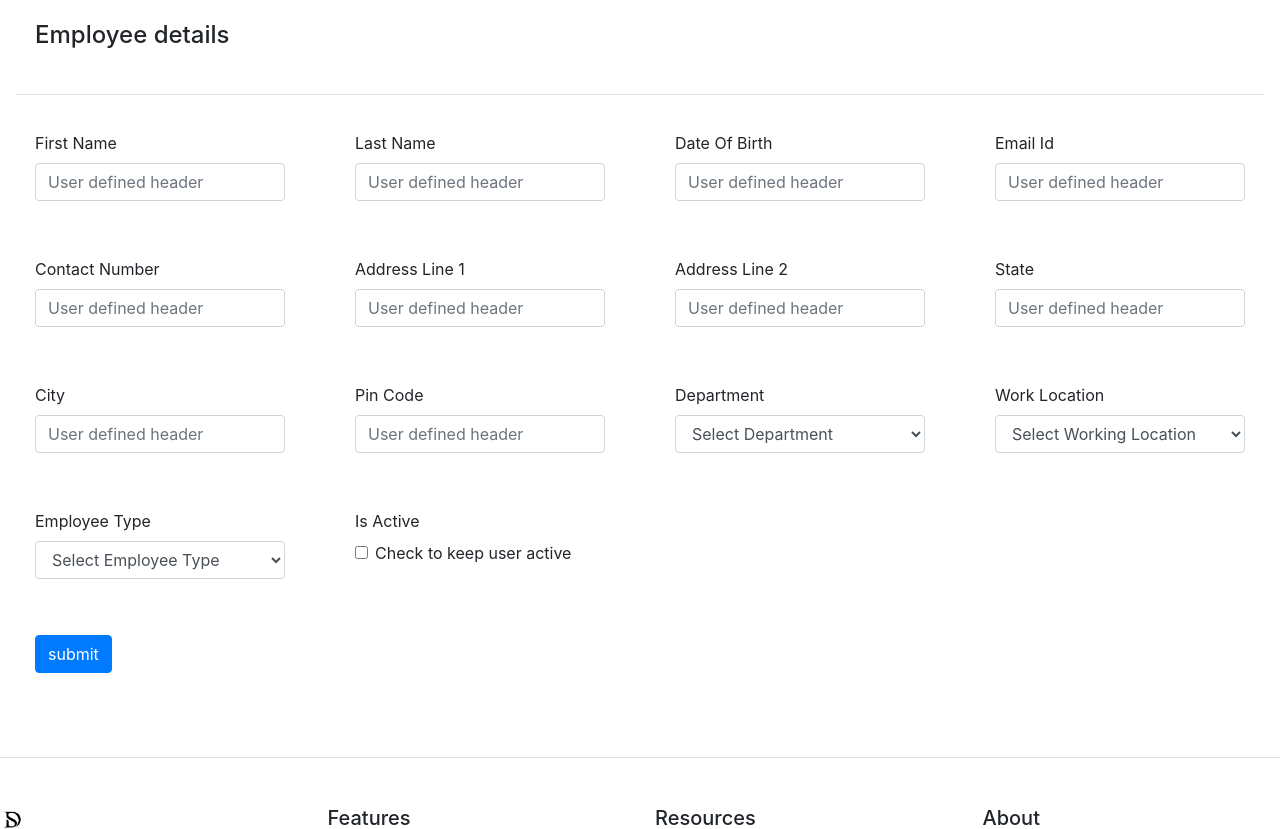
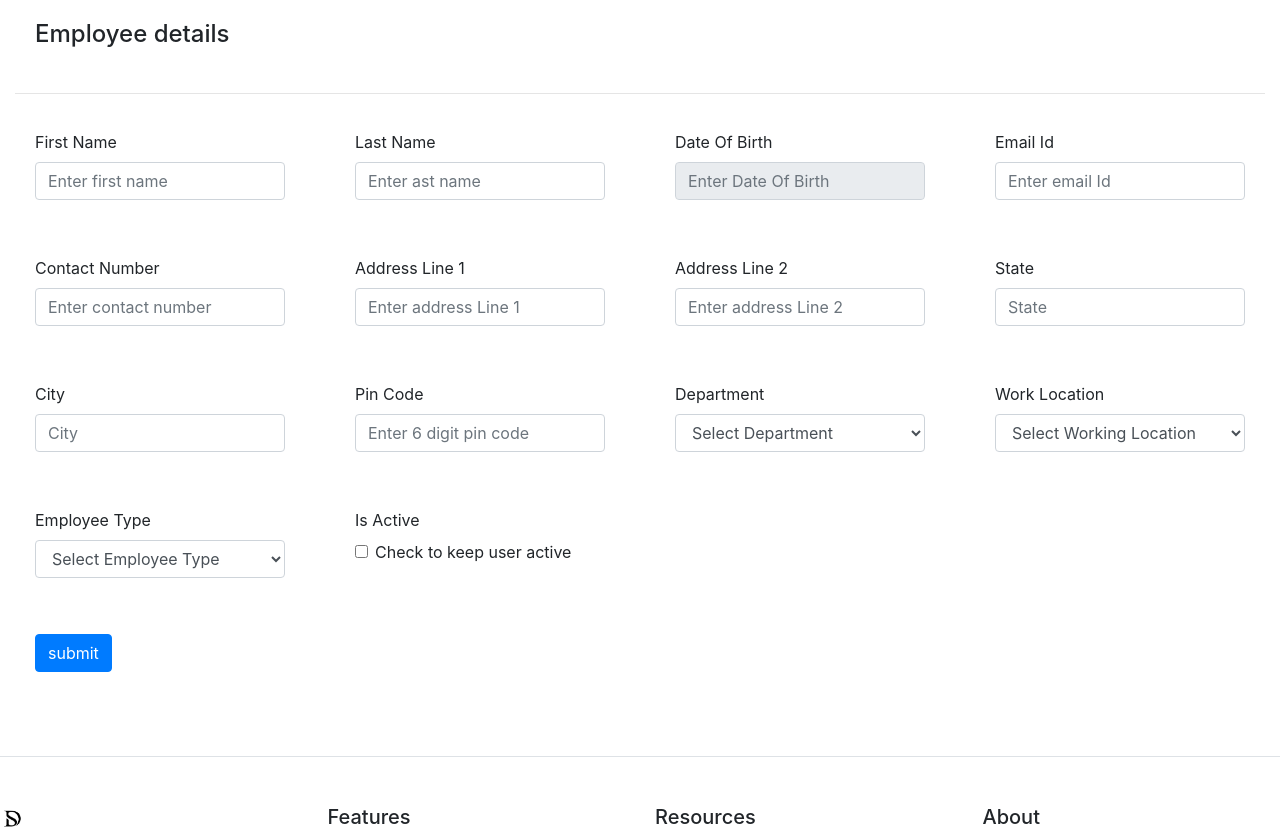
Before and after one commit to DevSaura72/FirstApp_repo, a Django app: template templates/EmployeeAddUpdate.html in a window 1280 px wide. Shown: the part 56-885 px from the top of the page. Run offline with Django 3.2, Linux system fonts and the light colour scheme; the template is opened without the code that fills it, so the values that code supplies are empty; some libraries are stand-ins or nearby versions.

Commit message:
commit 20241030_2

```diff
--- a/Home/urls.py
+++ b/Home/urls.py
@@ -5,7 +5,6 @@ from Home import views
 
 urlpatterns = [
     path('', views.index, name='home'),
-    path('EmployeeAddUpdate', views.AddEmployee, name='EmployeeAddUpdate'),
     path('addEmployee', views.AddEmployee, name='addEmployee'),
     path('UDCAddUpdate', views.UDCAddUpdate, name='UDCAddUpdate'),
     # path('AddUDC', views.AddUDC, name='AddUDC'),
--- a/templates/EmployeeAddUpdate.html
+++ b/templates/EmployeeAddUpdate.html
@@ -2,7 +2,7 @@
 {% block title %}Employee Master{% endblock title %}
 
 {% block body %}
-<div class="container-fluid">
+<!-- <div class="container-fluid">
     <div class="row">
         <div class="col-md-6">
 
@@ -11,8 +11,8 @@
 
         </div>
     </div>
-</div>
-<form method="post" action="/addEmployee"></form>
+</div> -->
+<form method="post" action="/addEmployee">
 {% csrf_token %}
 <div class="container-fluid box">
     <div class="chartbg">
@@ -33,7 +33,7 @@
                 <div class="card-body">
                     <div class="form-group">
                         <label for="exampleFormControlInput1">First Name</label>
-                        <input type="text" class="form-control" id="fName" name="fName" placeholder="User defined header">
+                        <input type="text" class="form-control" id="fName" name="fName" placeholder="Enter first name">
                     </div>
                 </div>
             </div>
@@ -41,7 +41,7 @@
                 <div class="card-body">
                     <div class="form-group">
                         <label for="exampleFormControlInput1">Last Name</label>
-                        <input type="text" class="form-control" id="lName" name="lName" placeholder="User defined header">
+                        <input type="text" class="form-control" id="lName" name="lName" placeholder="Enter ast name">
                     </div>
                 </div>
             </div>
@@ -49,7 +49,7 @@
                 <div class="card-body">
                     <div class="form-group">
                         <label for="exampleFormControlInput1">Date Of Birth</label>
-                        <input type="text" class="form-control" id="dob" name="dob" placeholder="User defined header">
+                        <input type="text" class="form-control" id="dob" name="dob" placeholder="Enter Date Of Birth" readonly>
                     </div>
                 </div>
             </div>
@@ -58,7 +58,7 @@
                 <div class="card-body">
                     <div class="form-group">
                         <label for="exampleFormControlInput1">Email Id</label>
-                        <input type="text" class="form-control" id="emailId" name="emailId" placeholder="User defined header">
+                        <input type="text" class="form-control" id="emailId" name="emailId" placeholder="Enter email Id">
                     </div>
                 </div>
             </div>
@@ -66,7 +66,7 @@
                 <div class="card-body">
                     <div class="form-group">
                         <label for="exampleFormControlInput1">Contact Number</label>
-                        <input type="text" class="form-control" id="fName" name="fName" placeholder="User defined header">
+                        <input type="text" class="form-control" id="fName" name="contactNo" placeholder="Enter contact number">
                     </div>
                 </div>
             </div>
@@ -74,7 +74,7 @@
                 <div class="card-body">
                     <div class="form-group">
                         <label for="exampleFormControlInput1">Address Line 1</label>
-                        <input type="text" class="form-control" id="addLine1" name="addLine1" placeholder="User defined header">
+                        <input type="text" class="form-control" id="addLine1" name="addLine1" placeholder="Enter address Line 1">
                     </div>
                 </div>
             </div>
@@ -82,7 +82,7 @@
                 <div class="card-body">
                     <div class="form-group" id="divUserType">
                         <label for="exampleFormControlInput1">Address Line 2</label>
-                        <input type="text" class="form-control" id="addLine2" name="addLine2" placeholder="User defined header">
+                        <input type="text" class="form-control" id="addLine2" name="addLine2" placeholder="Enter address Line 2">
                     </div>
                 </div>
             </div>
@@ -90,7 +90,7 @@
                 <div class="card-body">
                     <div class="form-group" >
                         <label for="exampleFormControlInput1">State</label>
-                        <input type="text" class="form-control" id="state" name="state" placeholder="User defined header">
+                        <input type="text" class="form-control" id="state" name="state" placeholder="State">
                     </div>
                 </div>
             </div>
@@ -98,7 +98,7 @@
                 <div class="card-body">
                     <div class="form-group" >
                         <label for="exampleFormControlInput1">City</label>
-                        <input type="text" class="form-control" id="city" name="city" placeholder="User defined header">
+                        <input type="text" class="form-control" id="city" name="city" placeholder="City">
                     </div>
                 </div>
             </div>
@@ -107,7 +107,7 @@
                 <div class="card-body">
                     <div class="form-group">
                         <label for="exampleFormControlInput1">Pin Code</label>
-                        <input type="text" class="form-control" id="pinCode" name="pinCode" placeholder="User defined header">
+                        <input type="text" class="form-control" id="pinCode" name="pinCode" placeholder="Enter 6 digit pin code">
                     </div>
                 </div>
             </div>
@@ -115,8 +115,8 @@
                 <div class="card-body">
                     <div class="form-group">
                         <label for="exampleFormControlInput1">Department</label>
-                        <select class="form-control" id="relationId" name="relationId">
-                            <option value="">Select Department</option>
+                        <select class="form-control" id="depId" name="depId">
+                            <option value="0">Select Department</option>
                             {% for dep in department %}
                                 <option value="{{ dep.id }}">{{ dep.val1 }}</option> <!-- Adjust the attribute according to your model -->
                             {% endfor %}
@@ -129,9 +129,9 @@
                 <div class="card-body">
                     <div class="form-group">
                         <label for="exampleFormControlInput1">Work Location</label>
-                        <select class="form-control" id="relationId" name="relationId">
-                            <option value="">Select Working Location</option>
-                            {% for dep in department %}
+                        <select class="form-control" id="workLocationId" name="workLocationId">
+                            <option value="0">Select Working Location</option>
+                            {% for dep in workLocations %}
                                 <option value="{{ dep.id }}">{{ dep.val1 }}</option> <!-- Adjust the attribute according to your model -->
                             {% endfor %}
                         </select>
@@ -142,9 +142,9 @@
                 <div class="card-body">
                     <div class="form-group">
                         <label for="exampleFormControlInput1">Employee Type</label>
-                        <select class="form-control" id="relationId" name="relationId">
-                            <option value="">Select Employee Type</option>
-                            {% for dep in department %}
+                        <select class="form-control" id="employeeTypeId" name="employeeTypeId">
+                            <option value="0">Select Employee Type</option>
+                            {% for dep in employeeType %}
                                 <option value="{{ dep.id }}">{{ dep.val1 }}</option> <!-- Adjust the attribute according to your model -->
                             {% endfor %}
                         </select>
@@ -176,4 +176,17 @@
     </div>
 </div>
 </form>
+
+<script>
+    $(function() {
+        $("#dob").datepicker({
+            dateFormat: "yyyy-mm-dd" // Change format as needed
+        });
+
+        // Disable editing of the textbox
+        // $("#dob").on('focus', function() {
+        //     $(this).blur(); // Prevents the input from being edited
+        // });
+    });
+    </script>
 {% endblock body %}
--- a/templates/_Layout.html
+++ b/templates/_Layout.html
@@ -8,6 +8,7 @@
     <!-- Bootstrap CSS -->
     <link rel="stylesheet" href="https://cdn.jsdelivr.net/npm/bootstrap@4.0.0/dist/css/bootstrap.min.css" integrity="sha384-Gn5384xqQ1aoWXA+058RXPxPg6fy4IWvTNh0E263XmFcJlSAwiGgFAW/dAiS6JXm" crossorigin="anonymous">
 
+    <link rel="stylesheet" href="https://code.jquery.com/ui/1.12.1/themes/base/jquery-ui.css">
     <title>{% block title %}{% endblock title %} | Demo_WebApp</title>
   </head>
   <body>
@@ -30,7 +31,7 @@
                 App Data
               </a>
               <div class="dropdown-menu" aria-labelledby="navbarDropdown">
-                <a class="dropdown-item" href="/EmployeeAddUpdate">Employee Master</a>
+                <a class="dropdown-item" href="/addEmployee">Employee Master</a>
                 <a class="dropdown-item" href="/UDCAddUpdate">UDC Master</a>
                 <div class="dropdown-divider"></div>
                 <a class="dropdown-item" href="/contact">Application Log</a>
@@ -68,6 +69,10 @@
 
       {% block body %}{% endblock body %}
 
+    <!-- jQuery -->
+<script src="https://code.jquery.com/jquery-3.6.0.min.js"></script>
+<!-- Bootstrap JS -->
+<script src="https://cdn.jsdelivr.net/npm/bootstrap@4.0.0/dist/js/bootstrap.min.js"></script>
         <footer class="pt-4 my-md-5 pt-md-5 border-top">
           <div class="row">
             <div class="col-12 col-md">
@@ -107,8 +112,10 @@
         </footer>
       </div>
     <!-- jQuery first, then Popper.js, then Bootstrap JS -->
-    <script src="https://code.jquery.com/jquery-3.2.1.slim.min.js" integrity="sha384-KJ3o2DKtIkvYIK3UENzmM7KCkRr/rE9/Qpg6aAZGJwFDMVNA/GpGFF93hXpG5KkN" crossorigin="anonymous"></script>
+    <!-- <script src="https://code.jquery.com/jquery-3.2.1.slim.min.js" integrity="sha384-KJ3o2DKtIkvYIK3UENzmM7KCkRr/rE9/Qpg6aAZGJwFDMVNA/GpGFF93hXpG5KkN" crossorigin="anonymous"></script> -->
     <script src="https://cdn.jsdelivr.net/npm/popper.js@1.12.9/dist/umd/popper.min.js" integrity="sha384-ApNbgh9B+Y1QKtv3Rn7W3mgPxhU9K/ScQsAP7hUibX39j7fakFPskvXusvfa0b4Q" crossorigin="anonymous"></script>
     <script src="https://cdn.jsdelivr.net/npm/bootstrap@4.0.0/dist/js/bootstrap.min.js" integrity="sha384-JZR6Spejh4U02d8jOt6vLEHfe/JQGiRRSQQxSfFWpi1MquVdAyjUar5+76PVCmYl" crossorigin="anonymous"></script>
+
+
   </body>
 </html>
```
Also changed, not shown: FirstApp/settings.py (+19 -19 lines), Home/views.py (+74 -41 lines), templates/UDCAddUpdate.html (+3 -4 lines).
